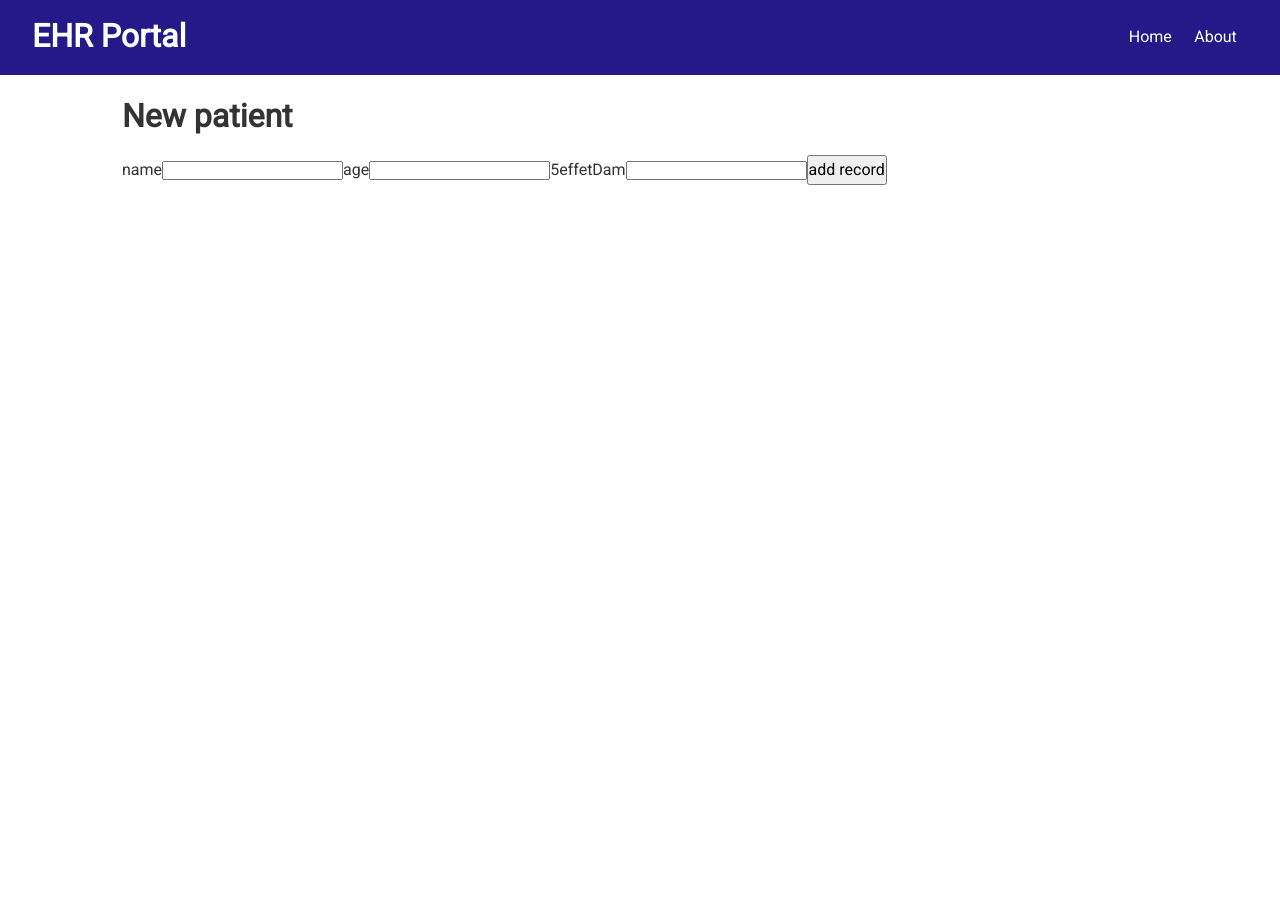
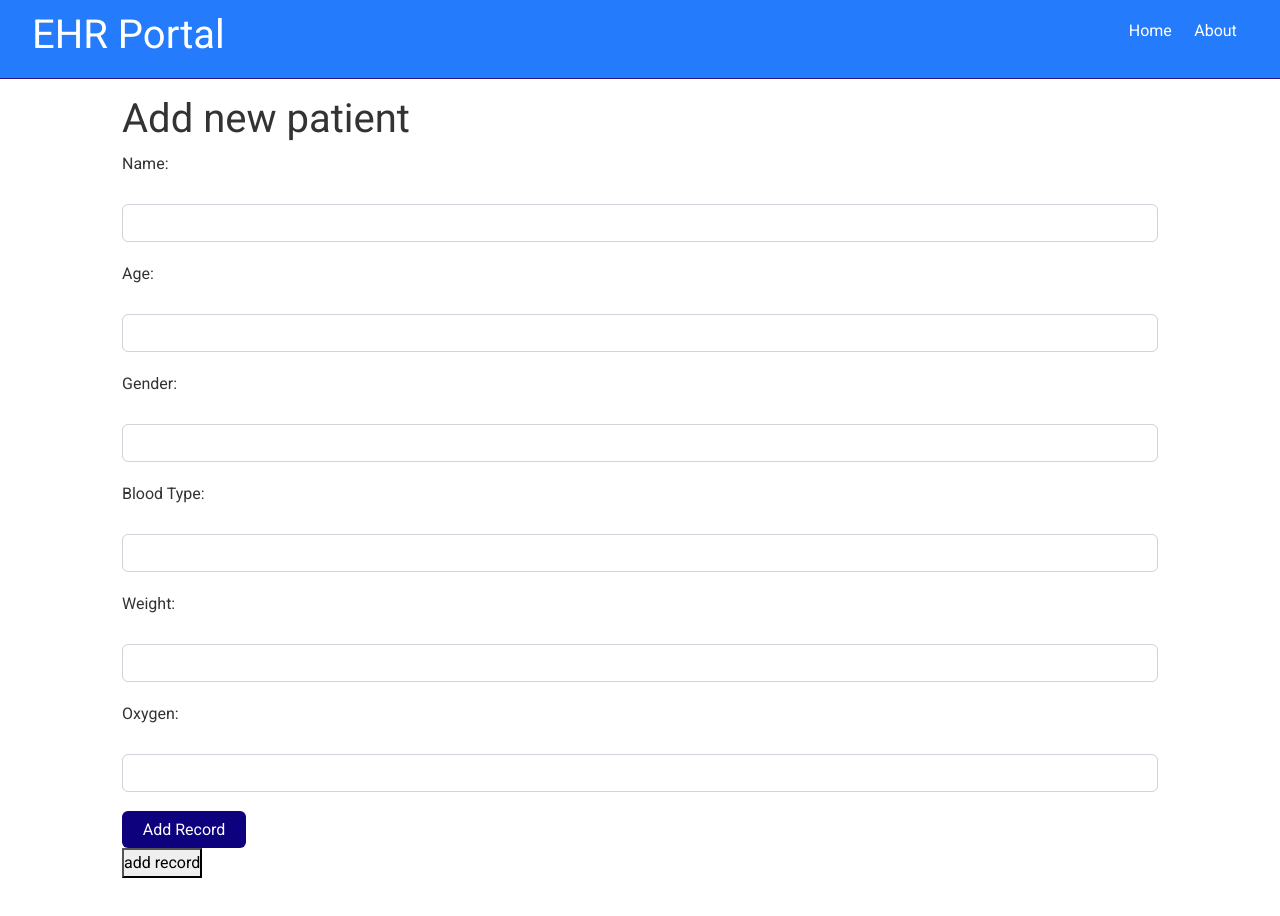
Before and after one commit to abdrahmandiab/bc_security, a React (Create React App) app: page / in a window 1280 px wide. Shown: the top 916 px of the page. Before the commit the page ends 800 px from the top, so only its background shows below. Built offline with nearby package versions, Linux system fonts and the light colour scheme.

Commit message:
front end gamed 5artella

```diff
--- a/public/index.html
+++ b/public/index.html
@@ -9,6 +9,7 @@
       name="description"
       content="Web site created using create-react-app"
     />
+    <link href="https://cdn.jsdelivr.net/npm/bootstrap@5.2.0-beta1/dist/css/bootstrap.min.css" rel="stylesheet" integrity="sha384-0evHe/X+R7YkIZDRvuzKMRqM+OrBnVFBL6DOitfPri4tjfHxaWutUpFmBp4vmVor" crossorigin="anonymous">
     <link rel="apple-touch-icon" href="%PUBLIC_URL%/logo192.png" />
     <script src="https://cdnjs.cloudflare.com/ajax/libs/crypto-js/3.1.2/rollups/aes.js"></script>
     <!--
@@ -40,5 +41,6 @@
       To begin the development, run `npm start` or `yarn start`.
       To create a production bundle, use `npm run build` or `yarn build`.
     -->
+    <script src="https://cdn.jsdelivr.net/npm/bootstrap@5.2.0-beta1/dist/js/bootstrap.bundle.min.js" integrity="sha384-pprn3073KE6tl6bjs2QrFaJGz5/SUsLqktiwsUTF55Jfv3qYSDhgCecCxMW52nD2" crossorigin="anonymous"></script>
   </body>
 </html>
--- a/src/components/pages/Home.js
+++ b/src/components/pages/Home.js
@@ -2,7 +2,7 @@ import React, { useEffect, useState } from 'react';
 import { Container, Button } from 'react-bootstrap';
 import axios from 'axios';
 
-const aesPassword="Secret Passphrase"
+const aesPassword = "Secret Passphrase"
 
 
 function Home() {
@@ -15,14 +15,17 @@ function Home() {
   };
 
   // Patient data
-  const [name,setName]=useState("")
-  const [age,setAge]=useState("")
-  const [blood,setBlood]=useState("")
+  const [name, setName] = useState("")
+  const [age, setAge] = useState("")
+  const [gender, setGender] = useState("")
+  const [blood, setBlood] = useState("")
+  const [weight, setWeight] = useState("")
+  const [oxygen, setOxygen] = useState("")
 
-  const [publicKey,setPublicKey]=useState("")
-  const [privateKey,setPrivateKey]=useState("")
-  let priv=""
-  let pub=""
+  const [publicKey, setPublicKey] = useState("")
+  const [privateKey, setPrivateKey] = useState("")
+  let priv = ""
+  let pub = ""
 
   const [searchTerm, setSearchTerm] = useState('');
   const [patientList, setPatientList] = useState([]);
@@ -37,23 +40,23 @@ function Home() {
     //   .catch((err) => console.log(err.response.data));
   }, []);
 
-  const generateKeys=async()=>{
-    const options={
-      name:"RSASSA-PKCS1-v1_5",
-      modulusLength:4096,
-      publicExponent:new Uint8Array([0x01, 0x00, 0x01]),
-      hash:"SHA-512"
+  const generateKeys = async () => {
+    const options = {
+      name: "RSASSA-PKCS1-v1_5",
+      modulusLength: 4096,
+      publicExponent: new Uint8Array([0x01, 0x00, 0x01]),
+      hash: "SHA-512"
     }
-    let key=""
-    await window.crypto.subtle.generateKey(options, true,  ["sign","verify"] )
-    .then((res)=>{
+    let key = ""
+    await window.crypto.subtle.generateKey(options, true, ["sign", "verify"])
+      .then((res) => {
         console.log("KEYS")
         console.log(res)
         setPrivateKey(res.privateKey)
         setPublicKey(res.publicKey)
-      priv=res.privateKey
-      pub=res.publicKey
-    }).catch((err)=>{
+        priv = res.privateKey
+        pub = res.publicKey
+      }).catch((err) => {
         console.log(err)
       })
     console.log("----")
@@ -65,24 +68,24 @@ function Home() {
   }
 
 
-  const submit=async()=>{
+  const submit = async () => {
     await generateKeys()
-    const json={
-      name:name
+    const json = {
+      name: name
     }
 
-    const string=JSON.stringify(json)
-    const encrypted= await window.CryptoJS.AES.encrypt(string,aesPassword)
+    const string = JSON.stringify(json)
+    const encrypted = await window.CryptoJS.AES.encrypt(string, aesPassword)
 
     console.log(await encrypted.toString(window.CryptoJS.enc.Utf8))
     console.log(privateKey)
-    const buffer=new ArrayBuffer(encrypted);
-    const signed=await window.crypto.subtle.sign({ "name": "RSASSA-PKCS1-v1_5" },priv,buffer)
+    const buffer = new ArrayBuffer(encrypted);
+    const signed = await window.crypto.subtle.sign({ "name": "RSASSA-PKCS1-v1_5" }, priv, buffer)
     console.log("SIGNED")
     console.log(signed)
 
 
-    const verified=await window.crypto.subtle.verify({ "name": "RSASSA-PKCS1-v1_5" },pub,signed,buffer)
+    const verified = await window.crypto.subtle.verify({ "name": "RSASSA-PKCS1-v1_5" }, pub, signed, buffer)
     console.log("VERIFICATION")
     console.log(verified)
 
@@ -93,23 +96,38 @@ function Home() {
   }
 
   return (
-    <Container fluid>
-      <div
-        style={{
-          display: 'grid',
-          gridAutoRows: '50px',
-          gridTemplateColumns: '14fr 1fr',
-          margin: 0,
-        }}>
+    <div className='Container'>
       <div>
-        <h1> New patient</h1>
         <div>
-          name
-          <input name='name' value={name} onChange={(value)=>setName(value.target.value)}/>
-          age
-          <input name='age' value={age} onChange={(value)=>setAge(value.target.value)}/>
-          5effetDam
-          <input name='5effed Dam' value={blood} onChange={(value)=>setBlood(value.target.value)}/>
+          <h1> Add new patient</h1>
+          <form>
+            <div className="mb-3">
+              <label className="form-label">Name:</label>
+              <input className="form-control" name='name' value={name} onChange={(value) => setName(value.target.value)}/>
+            </div>
+            <div className="mb-3">
+              <label className="form-label">Age:</label>
+              <input className="form-control" name='age' value={age} onChange={(value) => setAge(value.target.value)} />
+            </div>
+            <div className="mb-3">
+              <label className="form-label">Gender:</label>
+              <input className="form-control" name='gender' value={gender} onChange={(value) => setGender(value.target.value)}/>
+            </div>
+            <div className="mb-3">
+              <label className="form-label">Blood Type:</label>
+              <input className="form-control" name='blood' value={blood} onChange={(value) => setBlood(value.target.value)}/>
+            </div>
+            <div className="mb-3">
+              <label className="form-label">Weight:</label>
+              <input className="form-control" name='weight' value={weight} onChange={(value) => setWeight(value.target.value)}/>
+            </div>
+            <div className="mb-3">
+              <label className="form-label">Oxygen:</label>
+              <input className="form-control" name='oxygen' value={oxygen} onChange={(value) => setOxygen(value.target.value)}/>
+            </div>
+            <button type="button" onClick={submit} className="btn btn-primary">Add Record</button>
+          </form>
+          <div>
             <button type='button' onClick={submit}>  add record </button>
           </div>
         </div>
@@ -132,7 +150,7 @@ function Home() {
         }}>
 
       </div>
-    </Container>
+    </div>
   );
 }
 
```
Lines whose indentation alone changed are shown as unchanged.
